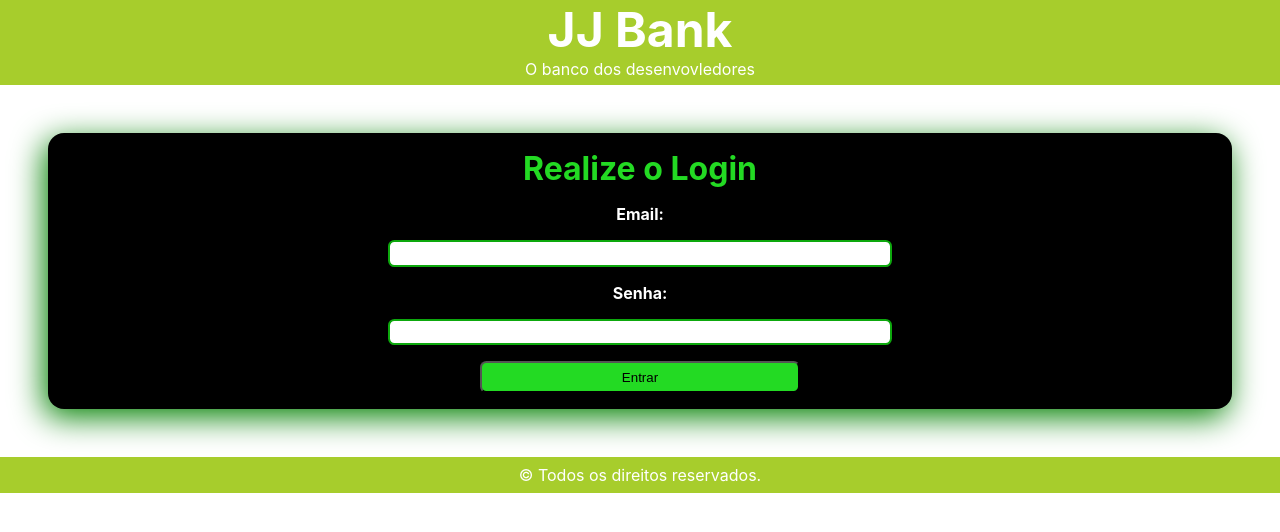
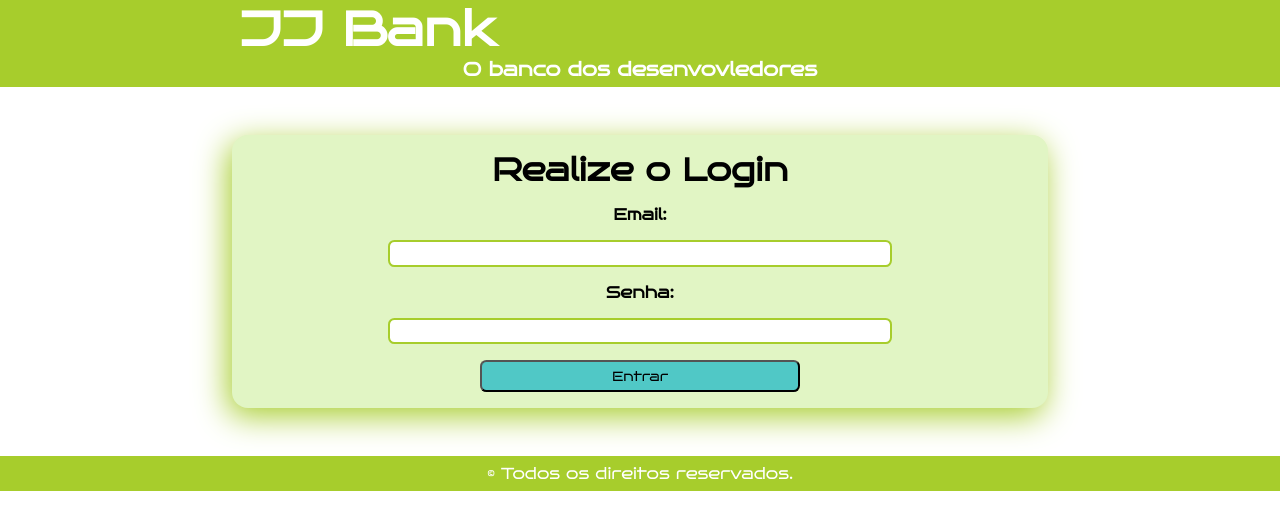
Before and after one commit to RobsonGodoy/projectts, a React (Create React App) app: page / in a window 1280 px wide. Shown: the top 532 px of the page. Built offline with nearby package versions, Linux system fonts and the light colour scheme.

Commit message:
Update;
Utilização e manipulação de localStorage;
Uso e aplicação de useContext;

```diff
--- a/src/App.tsx
+++ b/src/App.tsx
@@ -3,12 +3,18 @@ import Card from './components/Card/Card';
 import { Layout } from './components/Layout';
 import { Conta } from './components/Pages/Account/Conta';
 import { BrowserRouter, Routes, Route } from "react-router-dom";
+import { changeLocalStorage, createLocalStorage, getAllLocalStorage } from './services/storage';
 
 
 
 function App() {
+
+  !getAllLocalStorage() &&  createLocalStorage();
+
   return (
-    <>
+
+
+
       <AppContextProvider>
         <BrowserRouter>
           <Routes>
@@ -27,7 +33,7 @@ function App() {
           </BrowserRouter>
       </AppContextProvider>
 
-    </>
+
   );
 }
 
--- a/src/components/AppContext/AppContext.tsx
+++ b/src/components/AppContext/AppContext.tsx
@@ -1,4 +1,5 @@
-import { createContext, useState } from "react"
+import { createContext, useEffect, useState } from "react"
+import { getAllLocalStorage } from "../../services/storage"
 
 interface IAPPContext {
     user: string,
@@ -11,6 +12,15 @@ interface IAPPContext {
 
   export const AppContextProvider = ({ children }: any) => {
     const [isLoggedIn, setIsLoggedIn] = useState<boolean>(false)
+    const storage = getAllLocalStorage()
+
+    useEffect(() => {
+      if (storage) {
+        const {login} = JSON.parse(storage)
+        setIsLoggedIn(login)
+      }
+    }, [])
+
     const user = 'Robson'
 
     return(
--- a/src/components/Card/Card.css
+++ b/src/components/Card/Card.css
@@ -1,14 +1,14 @@
 .Card {
-    background-color: black;
+    background-color:  #e1f5c4;
     padding: 1rem 0.5rem;
     display: flex;
     flex-direction: column;
     margin: 3rem;
     border-radius: 1rem;
-    box-shadow:  -.25rem .5rem 2rem green;
+    box-shadow:  -.25rem .5rem 2rem #a7cd2c;
 }
 .Card h1{
-    color: rgb(35, 218, 35);
+    color: black;
     text-align: center;
     padding-bottom: 1rem;
 }
@@ -19,18 +19,19 @@
 
 .Card label {
     font-weight: bold;
-    color: white;
+    color: black;
 }
 .Card input {
-    border: solid 0.15rem rgb(13, 168, 13);
+    border: solid 0.15rem #a7cd2c;
     border-radius: 0.4rem;
     margin-bottom: 1rem;
     height: 1.4rem;
 }
 .buttonLogin {
-    background-color:rgb(35, 218, 35) ;
+    font-family: 'BrunoAce';
+    background-color:#50c8c6;
     border-radius: 0.4rem;
-    width: 20rem;
+    width: 13rem;
     height: 2rem;
     margin: auto;
     transition: 0.5s;
@@ -48,4 +49,11 @@
         margin: auto;
         margin-bottom: 1rem;
     }
+    .buttonLogin {
+        width: 20rem;
+    }
+    .Card {
+        margin:3rem auto;
+        max-width: 800px;
+    }
 }
--- a/src/components/Card/Card.tsx
+++ b/src/components/Card/Card.tsx
@@ -3,6 +3,7 @@ import login from "../../services/login";
 import "./Card.css";
 import { useNavigate } from "react-router-dom";
 import { AppContext } from "../AppContext/AppContext";
+import { changeLocalStorage } from "../../services/storage";
 
 const Card = () => {
   const [email, setEmail] = useState<string>('');
@@ -17,6 +18,7 @@ const Card = () => {
     }
 
     setIsLoggedIn(true);
+    changeLocalStorage({login: true})
     navigate('/conta/1');
   };
 
--- a/src/components/Header/Header.css
+++ b/src/components/Header/Header.css
@@ -15,4 +15,30 @@
 .header p {
     text-align: center;
     padding-bottom: 0.4rem;
+    font-size: 1.2rem;
+    font-weight: bold;
 }
+.functions {
+    display: flex;
+    flex-direction: row;
+    justify-content: space-between;
+}
+.logout {
+    font-family: 'BrunoAce';
+    background-color: #50c8c6;
+    height: 3rem;
+    width: 6rem;
+    border-radius: .5rem;
+    font-weight: bold;
+    transition: 0.5s;
+}
+.logout:hover{
+    background-color: aqua;
+    transition: 0.5s;
+}
+@media only screen and (min-width: 768px) {
+    .functions{
+        margin: auto;
+        max-width: 800px;
+    }
+}
--- a/src/components/Header/Header.tsx
+++ b/src/components/Header/Header.tsx
@@ -1,10 +1,38 @@
+import { useContext } from 'react'
 import './Header.css'
+import { AppContext } from '../AppContext/AppContext'
+import { useNavigate } from 'react-router-dom'
+import { changeLocalStorage } from '../../services/storage'
 
 export const Header = () => {
+    const {isLoggedIn, setIsLoggedIn } = useContext(AppContext)
+    const navigate = useNavigate()
+
+    const logout = () => {
+        changeLocalStorage({login: false})
+        setIsLoggedIn(false)
+        navigate('/')
+    }
     return (
-        <div className='header'>
-           <h1>JJ Bank</h1>
-        <p>O banco dos desenvovledores</p>
-        </div>
-    )
+        <>
+
+             <div className='header'>
+                <div className='functions'>
+                    <h1>JJ Bank</h1>
+                    {
+                        isLoggedIn && (
+                            <button className='logout' onClick={() => logout()}>Sair</button>
+                        )
+                    }
+                </div>
+
+                <p>O banco dos desenvovledores</p>
+            </div>
+
+
+        </>
+        )
+
+
+
 }
--- a/src/index.css
+++ b/src/index.css
@@ -1,8 +1,11 @@
+@font-face {
+  font-family: "BrunoAce";
+  src: url('components/fonts/BrunoAce-Regular.ttf');
+}
+
 body {
   margin: 0;
-  font-family: -apple-system, BlinkMacSystemFont, 'Segoe UI', 'Roboto', 'Oxygen',
-    'Ubuntu', 'Cantarell', 'Fira Sans', 'Droid Sans', 'Helvetica Neue',
-    sans-serif;
+  font-family: 'BrunoAce';
   -webkit-font-smoothing: antialiased;
   -moz-osx-font-smoothing: grayscale;
 }
--- /dev/null
+++ b/src/services/storage.tsx
@@ -0,0 +1,19 @@
+interface IDioBank{
+    login:boolean
+}
+
+const dioBank = {
+    login: false
+}
+
+export const getAllLocalStorage = (): string | null => {
+    return localStorage.getItem('dioBank')
+}
+
+export const createLocalStorage = (): void => {
+    localStorage.setItem('dioBank', JSON.stringify(dioBank))
+}
+
+export const changeLocalStorage = (dioBank: IDioBank) => {
+    localStorage.setItem('dioBank', JSON.stringify(dioBank))
+}
```
Also changed, not shown: src/components/fonts/BrunoAce-Regular.ttf (added), 1 other file (tests, documents, lock files or other folders).
